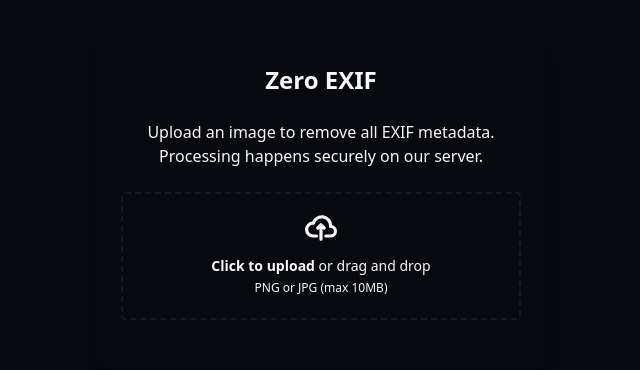
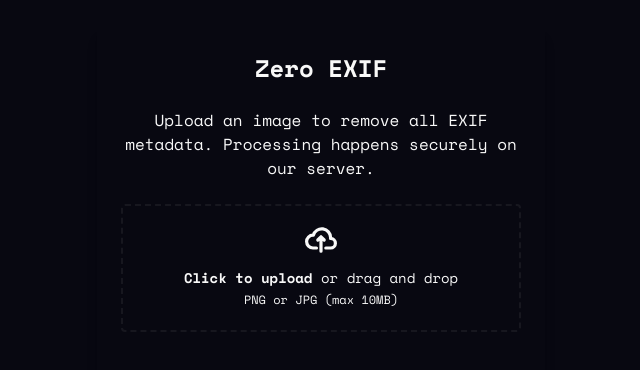
Before and after one commit to paulbgtr/zero-exif, a Next.js app: page / in a window 1280 px wide. Shown: the part 196-566 px from the top of the page, without its empty margins (319-959 px from the left). Built offline with nearby package versions, Linux system fonts and the light colour scheme.

Commit message:
Update font styles in layout and global CSS for consistency
- Replaced Geist font with Space Mono in `layout.tsx` for a unified typography.
- Updated CSS variables in `globals.css` to reflect the new font choices, enhancing overall design coherence.

```diff
--- a/src/app/globals.css
+++ b/src/app/globals.css
@@ -6,8 +6,8 @@
 @theme inline {
   --color-background: var(--background);
   --color-foreground: var(--foreground);
-  --font-sans: var(--font-geist-sans);
-  --font-mono: var(--font-geist-mono);
+  --font-sans: var(--font-space-mono);
+  --font-mono: var(--font-space-mono);
   --color-sidebar-ring: var(--sidebar-ring);
   --color-sidebar-border: var(--sidebar-border);
   --color-sidebar-accent-foreground: var(--sidebar-accent-foreground);
--- a/src/app/layout.tsx
+++ b/src/app/layout.tsx
@@ -1,20 +1,15 @@
 import type { Metadata } from "next";
-import { Geist, Geist_Mono } from "next/font/google";
+import { Space_Mono } from "next/font/google";
 import "./globals.css";
 
-const geistSans = Geist({
-  variable: "--font-geist-sans",
-  subsets: ["latin"],
-});
-
-const geistMono = Geist_Mono({
-  variable: "--font-geist-mono",
-  subsets: ["latin"],
+const spaceMono = Space_Mono({
+  weight: ["400", "700"],
 });
 
 export const metadata: Metadata = {
   title: "Zero EXIF - Remove Metadata from Images",
-  description: "A simple utility to remove EXIF metadata from your images, right in your browser.",
+  description:
+    "A simple utility to remove EXIF metadata from your images, right in your browser.",
 };
 
 export default function RootLayout({
@@ -24,11 +19,7 @@ export default function RootLayout({
 }>) {
   return (
     <html lang="en">
-      <body
-        className={`${geistSans.variable} ${geistMono.variable} antialiased`}
-      >
-        {children}
-      </body>
+      <body className={`${spaceMono.className} antialiased`}>{children}</body>
     </html>
   );
 }
```
